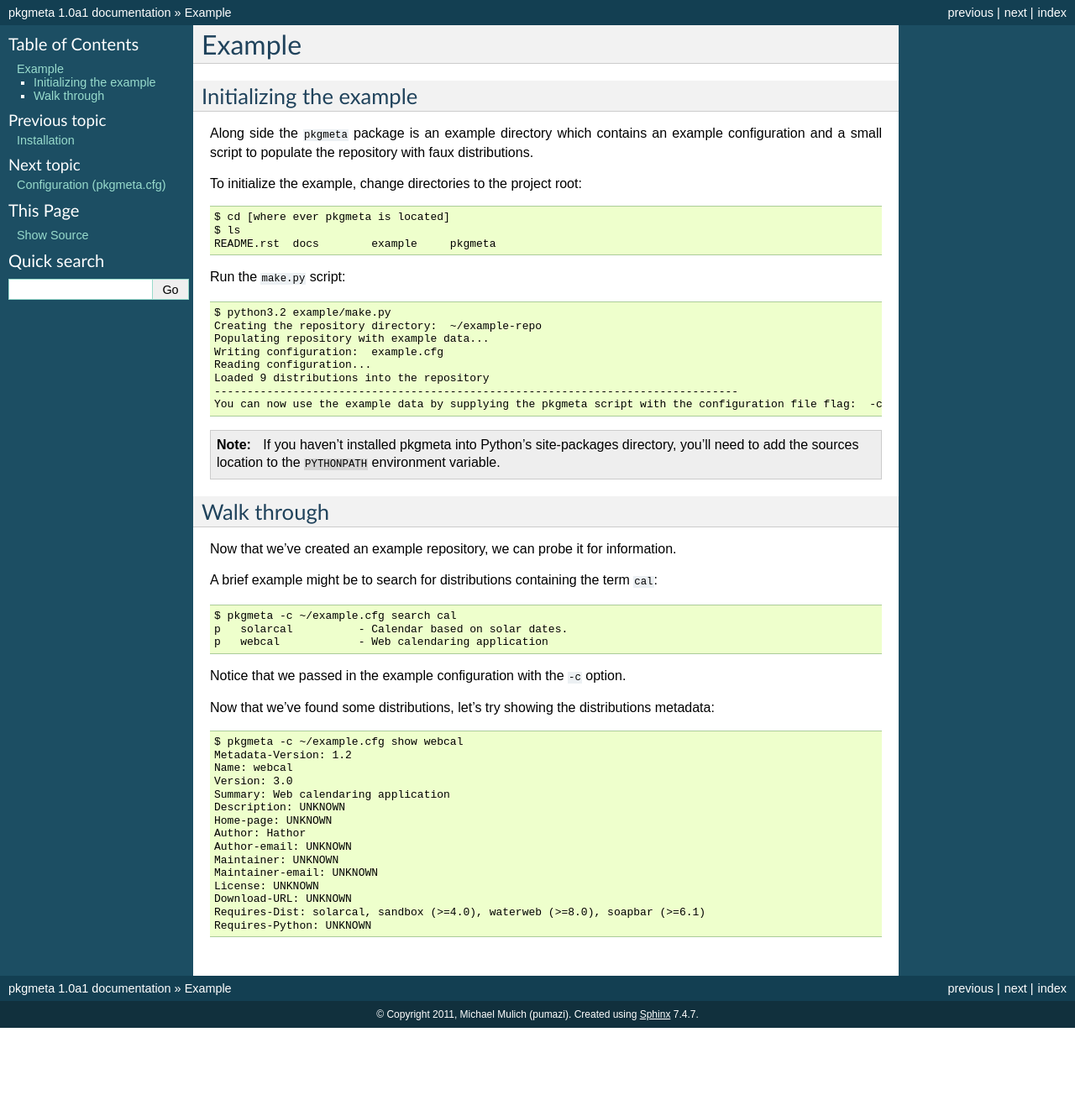
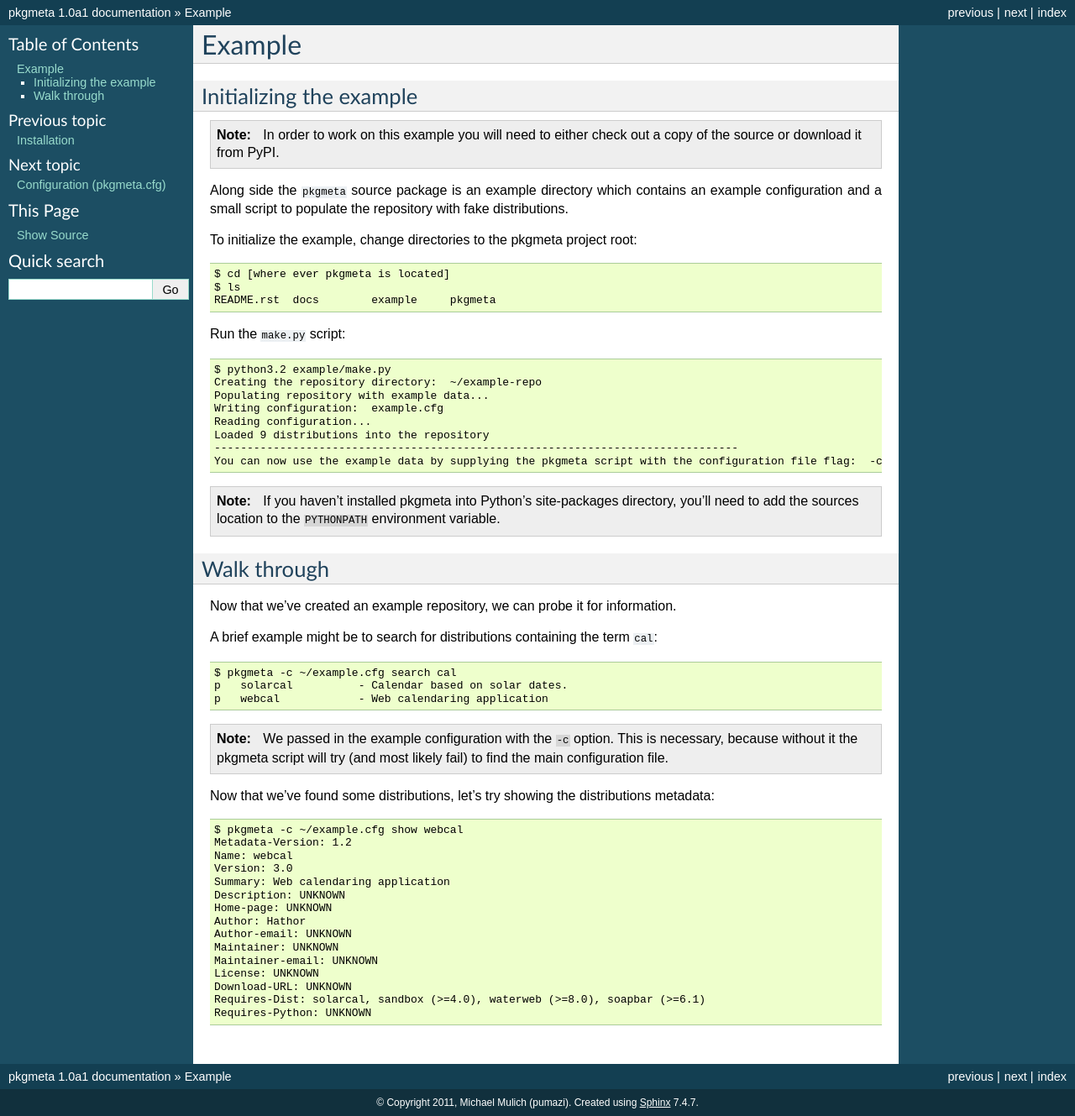
Before and after one commit to mmulich/pkgmeta, a Sphinx documentation site: the page built from docs/example.rst, in a window 1280 px wide. Shown: the whole page at 84% size. Built offline with Sphinx 7.4.7, drawn with Linux system fonts in a browser that asks for light colours; before the commit the page ends 1224 px from its top, so only the background shows below that.

Commit message:
Documentation touch ups

```diff
--- a/docs/config.rst
+++ b/docs/config.rst
@@ -12,7 +12,8 @@
 Example configuration
 ---------------------
 
-The following configuration selects the ``myrepo`` as the default repository.
+The following configuration sets up a repository, named ``myrepo``,
+and selects it as the default repository.
 The ``myrepo`` repository is using the filesystem storage type
 and sources from ``pkgmeta.org``.
 ::
--- a/docs/example.rst
+++ b/docs/example.rst
@@ -4,11 +4,15 @@
 Initializing the example
 ------------------------
 
-Along side the ``pkgmeta`` package is an example directory which contains
-an example configuration and a small script to populate the repository with
-faux distributions.
+.. note:: In order to work on this example you will need to either check out
+   a copy of the source or download it from PyPI.
 
-To initialize the example, change directories to the project root::
+Along side the ``pkgmeta`` source package is an example directory
+which contains an example configuration
+and a small script to populate the repository with
+fake distributions.
+
+To initialize the example, change directories to the pkgmeta project root::
 
     $ cd [where ever pkgmeta is located]
     $ ls
@@ -32,16 +36,19 @@
 Walk through
 ------------
 
-Now that we've created an example repository, we can probe it for information.
+Now that we've created an example repository,
+we can probe it for information.
 
-A brief example might be to search for distributions containing the term
-``cal``::
+A brief example might be
+to search for distributions containing the term ``cal``::
 
     $ pkgmeta -c ~/example.cfg search cal
     p   solarcal          - Calendar based on solar dates.
     p   webcal            - Web calendaring application
 
-Notice that we passed in the example configuration with the ``-c`` option.
+.. note:: We passed in the example configuration with the ``-c`` option.
+   This is necessary, because without it the pkgmeta script will try
+   (and most likely fail) to find the main configuration file.
 
 Now that we've found some distributions, let's try showing the distributions
 metadata::
--- a/docs/index.rst
+++ b/docs/index.rst
@@ -10,6 +10,10 @@
 This information can then be used to find distributions
 and their dependencies without actually acquiring (downloading) the
 distribution itself.
+
+Repositories can derive from one another to further customize the environment.
+This can come in handy when an application depends on a specific set of
+packages that may be older or newer than the latest stable release.
 
 The repository does not actually hold any distribution data. That type of
 information can be found via more established means, such as
--- a/docs/install.rst
+++ b/docs/install.rst
@@ -5,13 +5,12 @@
 ------------
 
 At this time, the pkgmeta code requires **Python 3**.
-I have no idea if this package works on the Windows platform.
+This package may or may not work on the Windows platform.
 
 How to install
 --------------
 
-Just like any other Python distribution. This package uses setuptools as a
-means of distribution.
+Just like many other Python distribution. This package uses setuptools...
 
 To install the package from `PyPI <http://pypi.python.org/pypi>`_, simply
 type one of the following commands in your operating system's terminal::
@@ -29,3 +28,4 @@
 ---------
 
 .. todo:: Need to write the first run code to set up a local configuration.
+   At the moment, the next logical step would be to do the :ref:`example`.
```
Also changed, not shown: docs/tests.rst (+16 -12 lines).
